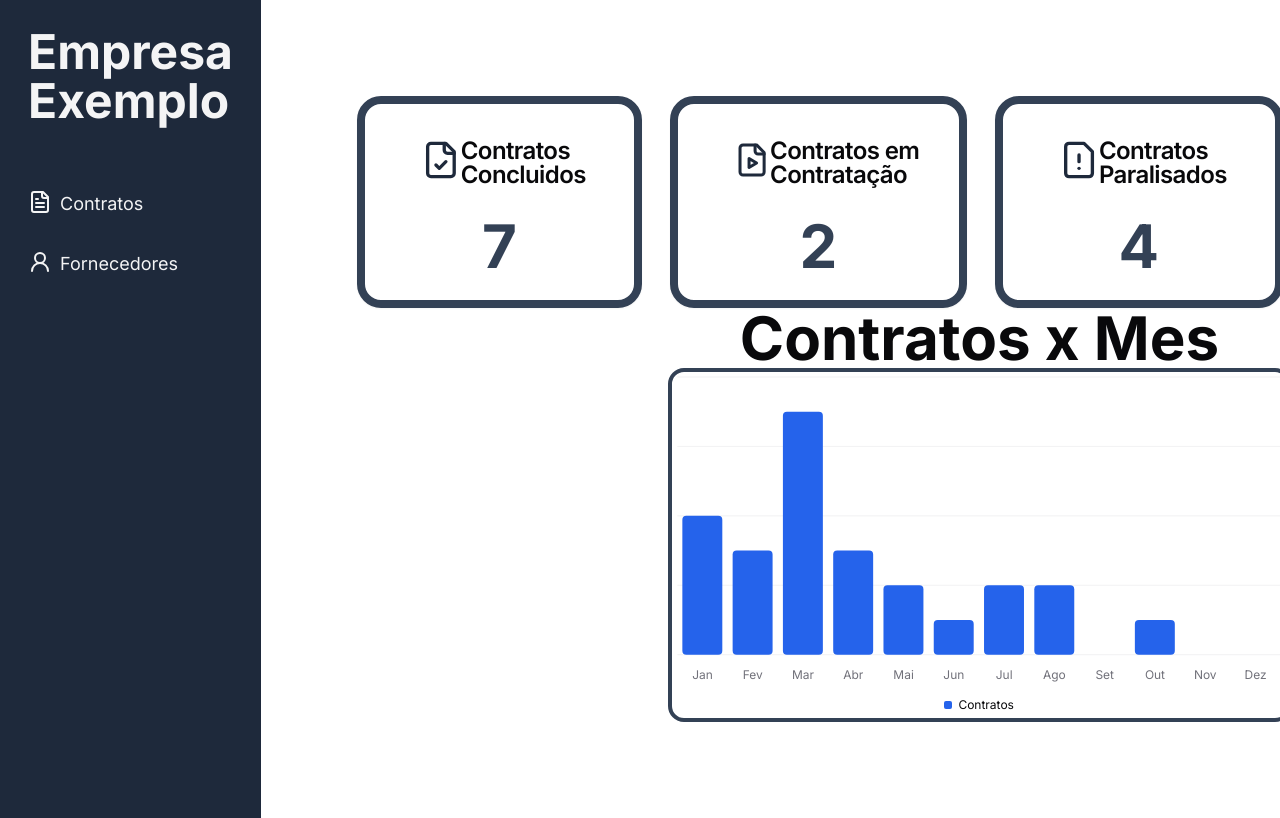
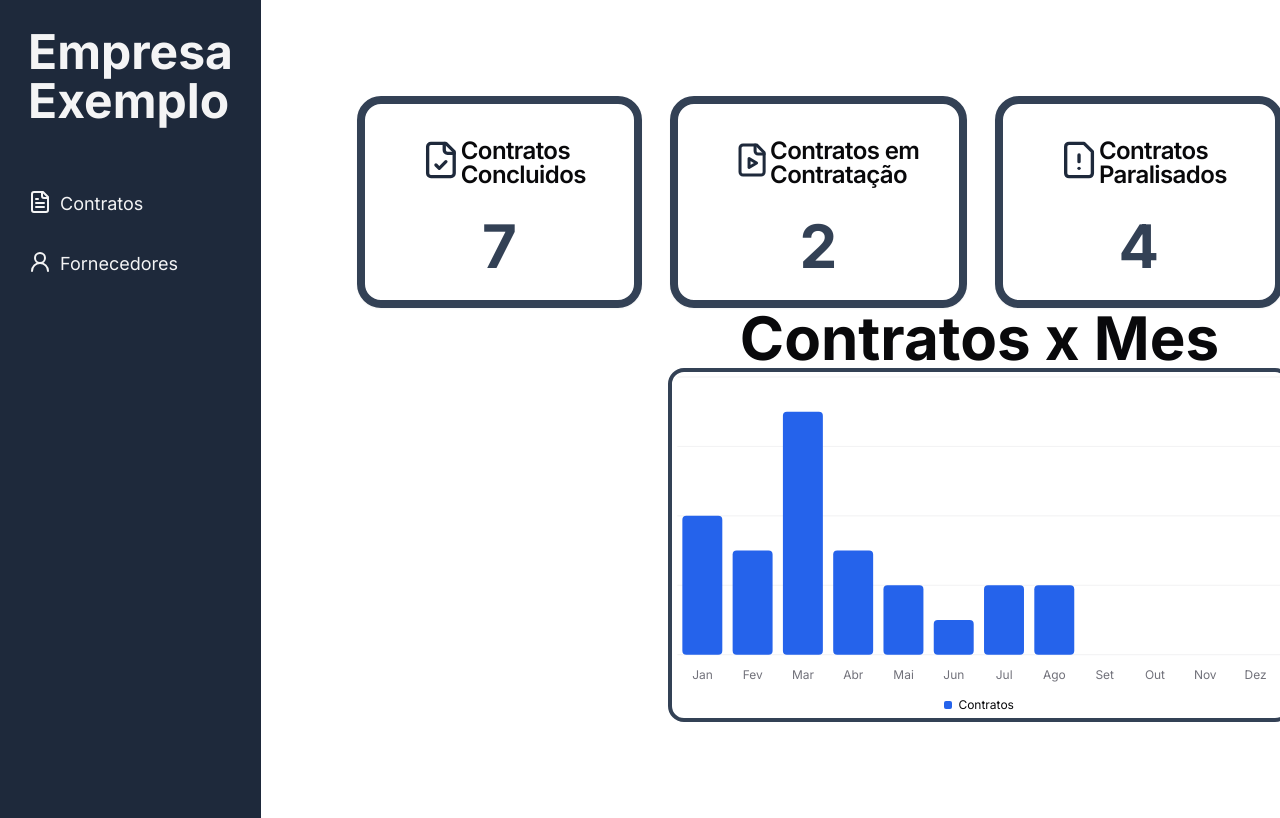
Before and after one commit to NicolasJorgeDL/faculdade_es1_contratos, a Next.js app: page / in a window 1280 px wide. Shown: the top 818 px of the page. Built offline with nearby package versions, Linux system fonts and the light colour scheme.

Commit message:
corrigindo data

```diff
--- a/app/custom_component/chartContratos.jsx
+++ b/app/custom_component/chartContratos.jsx
@@ -20,7 +20,7 @@ const chartData = [
   { meses: "Julho", desktop: 2},
   { meses: "Agosto", desktop: 2},
   { meses: "Setembro", desktop: 0},
-  { meses: "Outubro", desktop: 1},
+  { meses: "Outubro", desktop: 0},
   { meses: "Novembro", desktop: 0},
   { meses: "Dezembro", desktop: 0},
 ]
```
